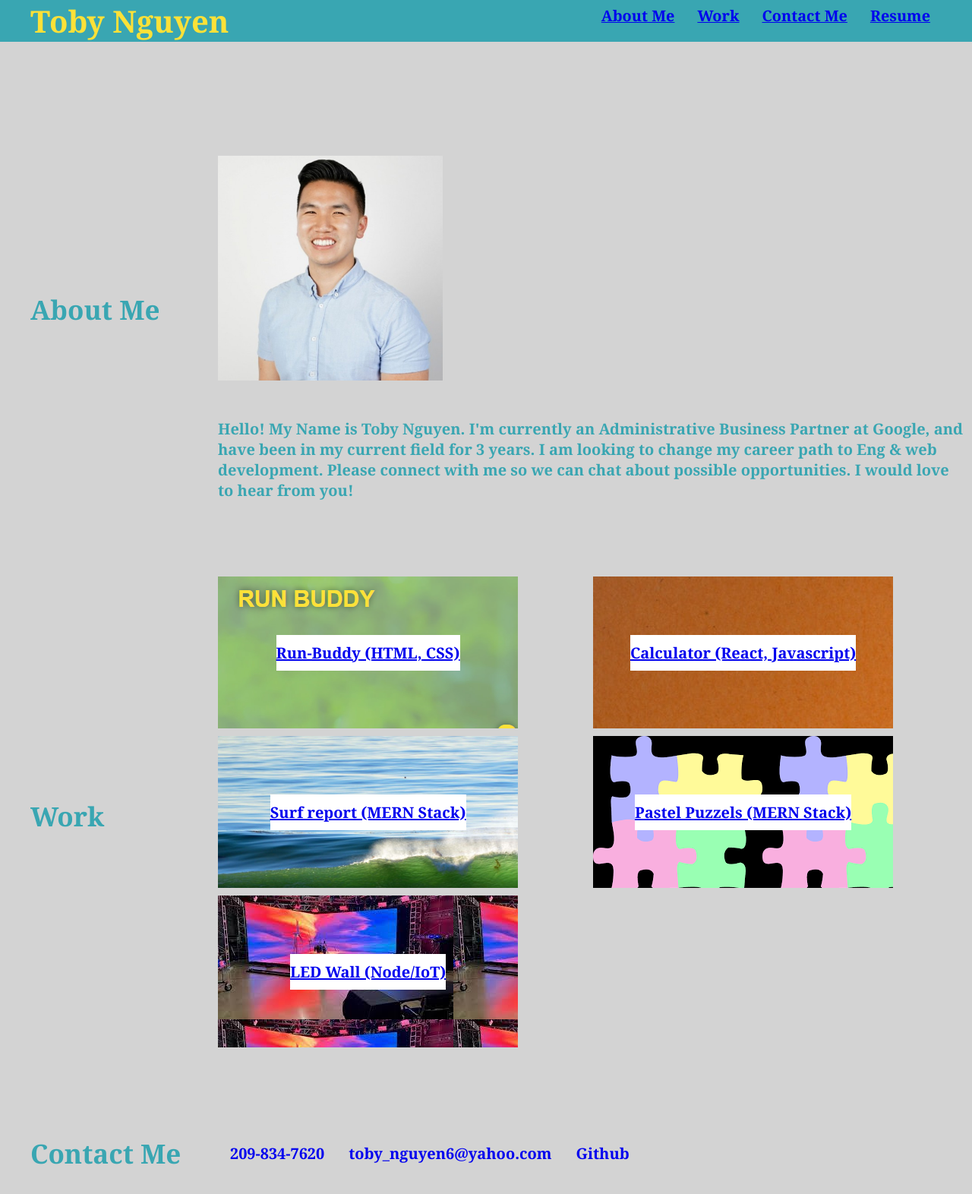
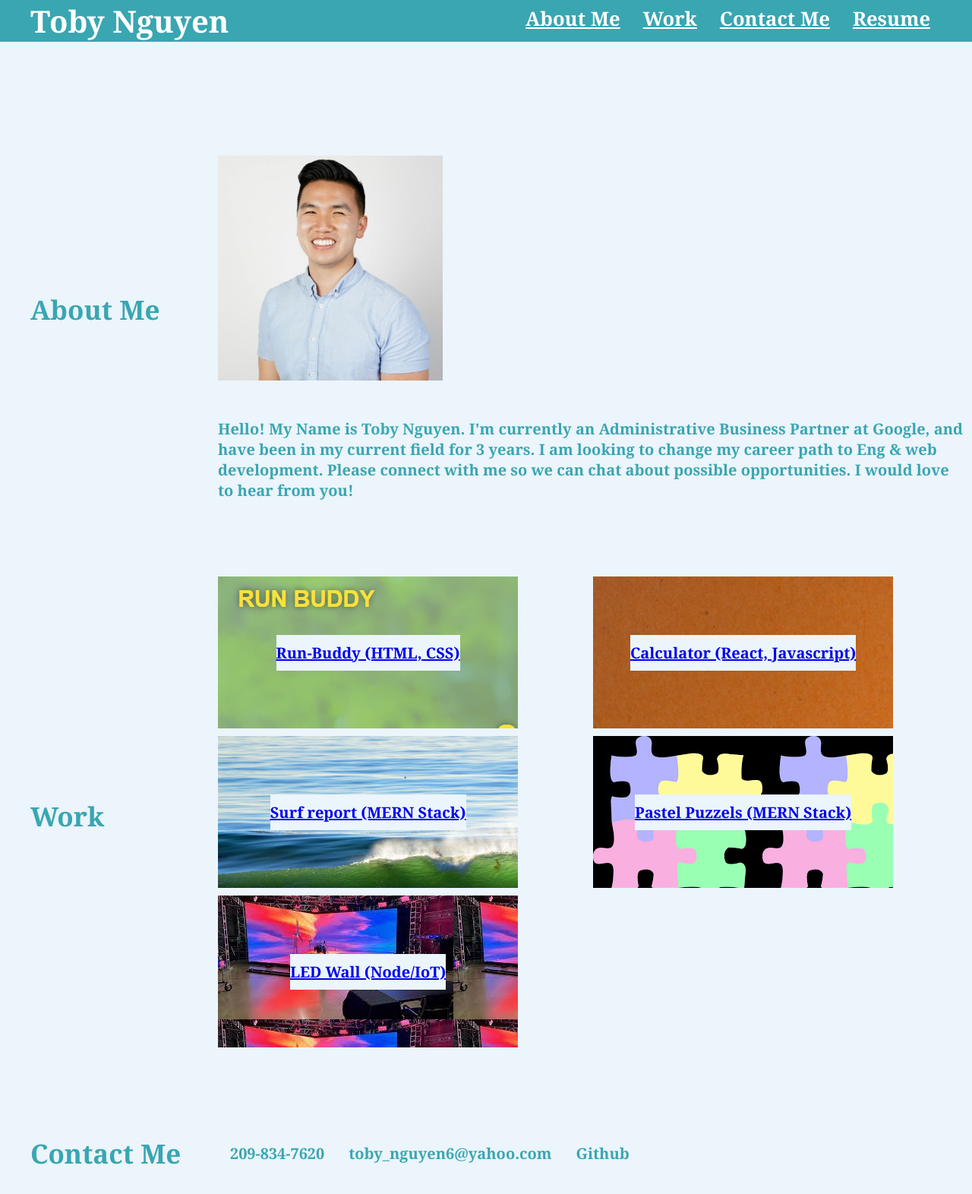
Before and after one commit to tobyiam/toby_portfolio, a plain HTML site: page index.html in a window 1280 px wide. Shown: the whole page at 76% size. Drawn offline with Linux system fonts and the light colour scheme.

Commit message:
Contact Me and Work Section  Change

```diff
--- a/style.css
+++ b/style.css
@@ -13,7 +13,7 @@
 body {
     color:var(--tertiary-color);
     font-family: Cambria, Cochin, Georgia, Times, 'Times New Roman', serif;
-    background-color: lightgrey;
+    background-color: #EBF5Fb;
 }
 
 header {
@@ -38,7 +38,7 @@ header h1 {
     font-weight: bold;
     margin: 0;
     font-size: 40px;
-    color:var(--primary-color);
+    color:white;
     background-color: none;
 }
 
@@ -60,7 +60,8 @@ header nav ul {
 header nav ul li a {
     padding: 10px 15px;
     font-weight: bold;
-    font-size: 1.55vw;
+    color: white;
+    font-size: 2.00vw;
     background-color: none;
 }
 
@@ -142,7 +143,7 @@ header nav ul li a:hover:not(.active) {
     background-position: center;
     content: var(--secondary-color);
     padding: 0.5em 0em;
-    background-color:white;
+    background-color:#EBF5Fb;
     display: inline;
 }
 
@@ -152,7 +153,6 @@ header nav ul li a:hover:not(.active) {
 }
 
 .work01 :hover {
-    background:black;
     color: var(--primary-color);
     border-radius: 15px;
     text-shadow: none;
@@ -164,7 +164,6 @@ header nav ul li a:hover:not(.active) {
 }
 
 .work02 :hover {
-    background:black;
     color: var(--primary-color);
     border-radius: 15px;
     text-shadow: none;
@@ -176,7 +175,6 @@ header nav ul li a:hover:not(.active) {
 }
 
 .work03 :hover {
-    background:black;
     color: var(--primary-color);
     border-radius: 15px;
     text-shadow: none;
@@ -188,7 +186,6 @@ header nav ul li a:hover:not(.active) {
 }
 
 .work04 :hover {
-    background:black;
     color: var(--primary-color);
     border-radius: 15px;
     text-shadow: none;
@@ -200,7 +197,6 @@ header nav ul li a:hover:not(.active) {
 }
 
 .work05 :hover {
-    background:black;
     color: var(--primary-color);
     border-radius: 15px;
     text-shadow: none;
@@ -233,11 +229,14 @@ header nav ul li a:hover:not(.active) {
     display: block;
     text-align: center;
     padding: 16px;
+    flex: 0 0 80%;
     text-decoration: none;
+    color:var(--tertiary-color);
 }
 
 .portfolio > div > nav ul li a:hover {
-    background-color: var(--tertiary-color);
+  color:var(--primary-color);
+  text-decoration: underline;
 }
 
 
```
